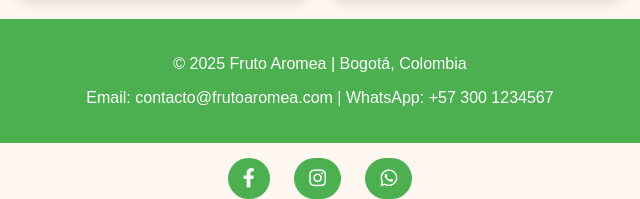
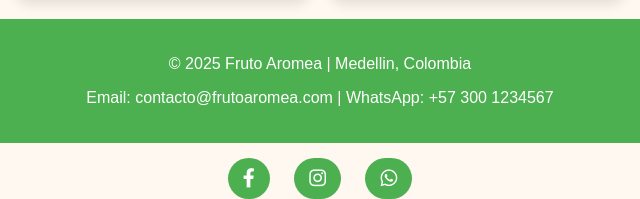
Before and after one commit to Thesam9403/FrutoAromea, a plain HTML site: page index.html in a window 1280 px wide. Shown: the part 917-1116 px from the top of the page, 320-960 px from the left. Drawn offline with Linux system fonts and the light colour scheme.

Commit message:
Update index.html

```diff
--- a/index.html
+++ b/index.html
@@ -78,7 +78,7 @@
 
   <!-- FOOTER -->
   <footer id="contacto">
-    <p>© 2025 Fruto Aromea | Bogotá, Colombia</p>
+    <p>© 2025 Fruto Aromea | Medellin, Colombia</p>
     <p>Email: contacto@frutoaromea.com | WhatsApp: +57 300 1234567</p>
   </footer>
 
```
